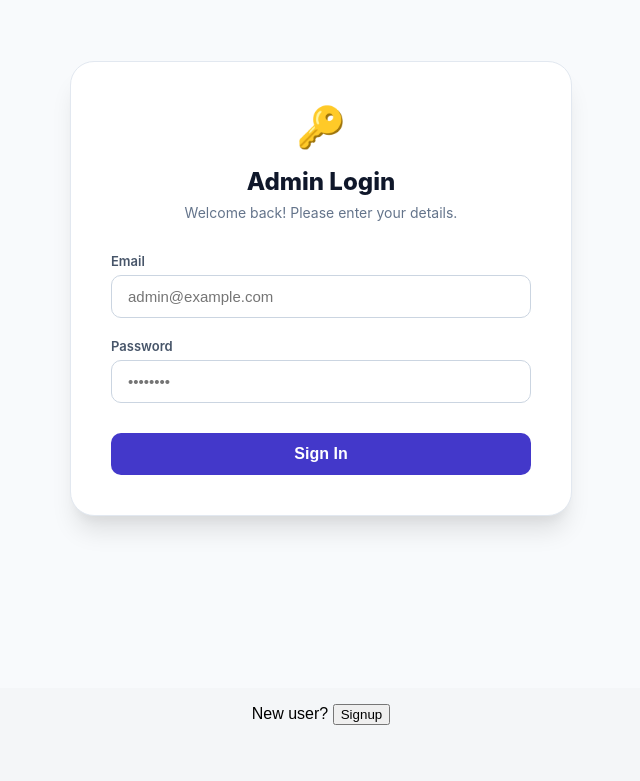
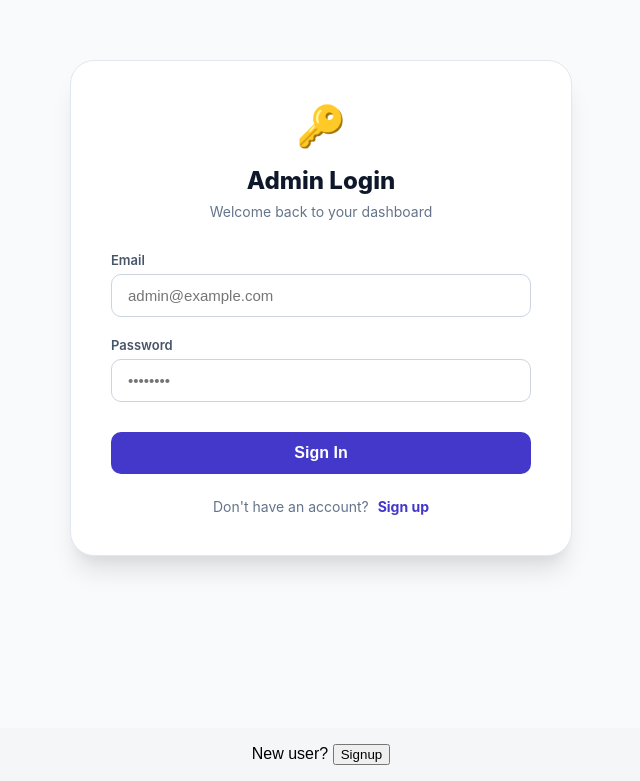
Before and after one commit to suspicious115478/4125, a React (Vite) app: page / in a window 1280 px wide. Shown: the part 112-893 px from the top of the page, without its empty margins (319-959 px from the left). Before the commit the page ends 853 px from the top, so only its background shows below. Built offline with nearby package versions, Linux system fonts and the light colour scheme.

Commit message:
Update Login.jsx

```diff
--- a/src/auth/Login.jsx
+++ b/src/auth/Login.jsx
@@ -1,77 +1,6 @@
 import { useState } from 'react';
 import { supabase } from '../lib/supabase';
 
-function Login({ onLogin }) {
-  const [email, setEmail] = useState('');
-  const [password, setPassword] = useState('');
-  const [errorMsg, setErrorMsg] = useState('');
-  const [loading, setLoading] = useState(false);
-
-  async function handleLogin(e) {
-    e.preventDefault();
-    setLoading(true);
-    setErrorMsg('');
-
-    const { data, error } = await supabase.auth.signInWithPassword({ email, password });
-
-    if (error) {
-      setErrorMsg(error.message);
-    } else {
-      onLogin(data.session);
-    }
-    setLoading(false);
-  }
-
-  return (
-    <div style={authStyles.container}>
-      <div style={authStyles.card}>
-        <div style={authStyles.header}>
-          <div style={authStyles.logo}>🔑</div>
-          <h2 style={authStyles.title}>Admin Login</h2>
-          <p style={authStyles.subtitle}>Welcome back! Please enter your details.</p>
-        </div>
-
-        <form onSubmit={handleLogin} style={authStyles.form}>
-          <div style={authStyles.inputGroup}>
-            <label style={authStyles.label}>Email</label>
-            <input
-              type="email"
-              placeholder="admin@example.com"
-              style={authStyles.input}
-              value={email}
-              onChange={e => setEmail(e.target.value)}
-              required
-            />
-          </div>
-
-          <div style={authStyles.inputGroup}>
-            <label style={authStyles.label}>Password</label>
-            <input
-              type="password"
-              placeholder="••••••••"
-              style={authStyles.input}
-              value={password}
-              onChange={e => setPassword(e.target.value)}
-              required
-            />
-          </div>
-
-          <button type="submit" style={authStyles.button} disabled={loading}>
-            {loading ? 'Authenticating...' : 'Sign In'}
-          </button>
-        </form>
-
-        {errorMsg && (
-          <p style={{ ...authStyles.message, color: '#ef4444', backgroundColor: '#fef2f2' }}>
-            {errorMsg}
-          </p>
-        )}
-      </div>
-    </div>
-  );
-}
-
-// SHARED STYLES FOR AUTH PAGES
 const authStyles = {
   container: {
     display: 'flex',
@@ -80,6 +9,7 @@ const authStyles = {
     minHeight: '100vh',
     backgroundColor: '#f8fafc',
     fontFamily: '"Inter", sans-serif',
+    padding: '20px'
   },
   card: {
     backgroundColor: '#ffffff',
@@ -123,6 +53,7 @@ const authStyles = {
     fontSize: '13px',
     fontWeight: '600',
     color: '#475569',
+    textAlign: 'left'
   },
   input: {
     padding: '12px 16px',
@@ -151,7 +82,67 @@ const authStyles = {
     fontSize: '13px',
     textAlign: 'center',
     fontWeight: '500',
+  },
+  footer: {
+    marginTop: '24px',
+    textAlign: 'center',
+    fontSize: '14px',
+    color: '#64748b',
+  },
+  link: {
+    color: '#4338ca',
+    fontWeight: '700',
+    cursor: 'pointer',
+    textDecoration: 'none',
+    marginLeft: '5px',
+    borderBottom: '2px solid transparent',
+    transition: 'all 0.2s'
   }
 };
 
+function Login({ onLogin, onShowSignup }) {
+  const [email, setEmail] = useState('');
+  const [password, setPassword] = useState('');
+  const [errorMsg, setErrorMsg] = useState('');
+  const [loading, setLoading] = useState(false);
+
+  async function handleLogin(e) {
+    e.preventDefault();
+    setLoading(true);
+    setErrorMsg('');
+    const { data, error } = await supabase.auth.signInWithPassword({ email, password });
+    if (error) { setErrorMsg(error.message); }
+    else { onLogin(data.session); }
+    setLoading(false);
+  }
+
+  return (
+    <div style={authStyles.container}>
+      <div style={authStyles.card}>
+        <div style={authStyles.header}>
+          <div style={authStyles.logo}>🔑</div>
+          <h2 style={authStyles.title}>Admin Login</h2>
+          <p style={authStyles.subtitle}>Welcome back to your dashboard</p>
+        </div>
+
+        <form onSubmit={handleLogin} style={authStyles.form}>
+          <div style={authStyles.inputGroup}><label style={authStyles.label}>Email</label>
+            <input type="email" placeholder="admin@example.com" style={authStyles.input} value={email} onChange={e => setEmail(e.target.value)} required />
+          </div>
+          <div style={authStyles.inputGroup}><label style={authStyles.label}>Password</label>
+            <input type="password" placeholder="••••••••" style={authStyles.input} value={password} onChange={e => setPassword(e.target.value)} required />
+          </div>
+          <button type="submit" style={authStyles.button} disabled={loading}>{loading ? 'Checking...' : 'Sign In'}</button>
+        </form>
+
+        {errorMsg && <p style={{ ...authStyles.message, color: '#ef4444', backgroundColor: '#fef2f2' }}>{errorMsg}</p>}
+
+        <div style={authStyles.footer}>
+          Don't have an account? <span style={authStyles.link} onClick={onShowSignup} onMouseOver={(e) => e.target.style.borderBottom = '2px solid #4338ca'} onMouseOut={(e) => e.target.style.borderBottom = '2px solid transparent'}>Sign up</span>
+        </div>
+      </div>
+    </div>
+  );
+}
+
 export default Login;
```
